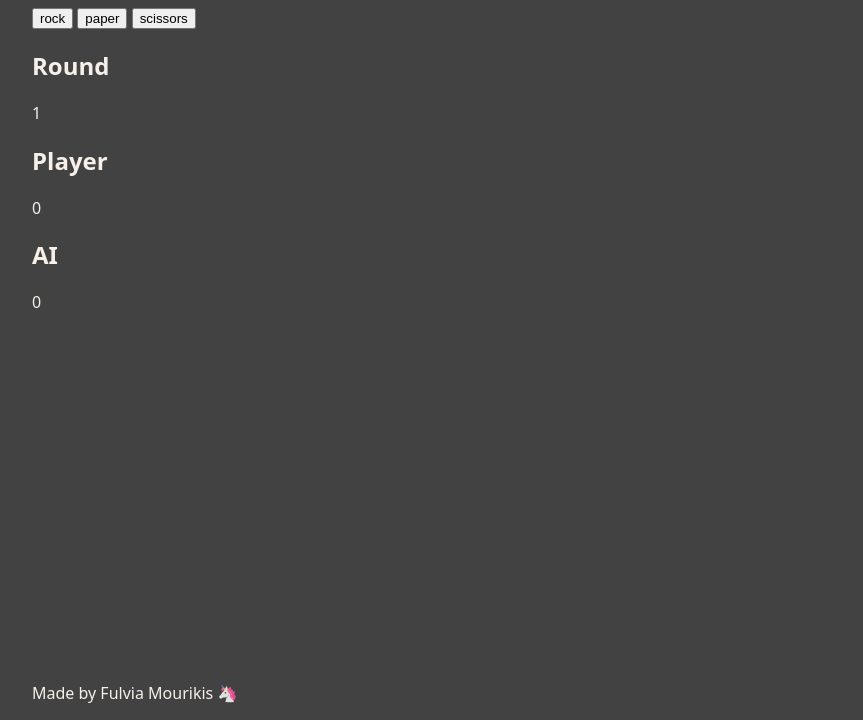
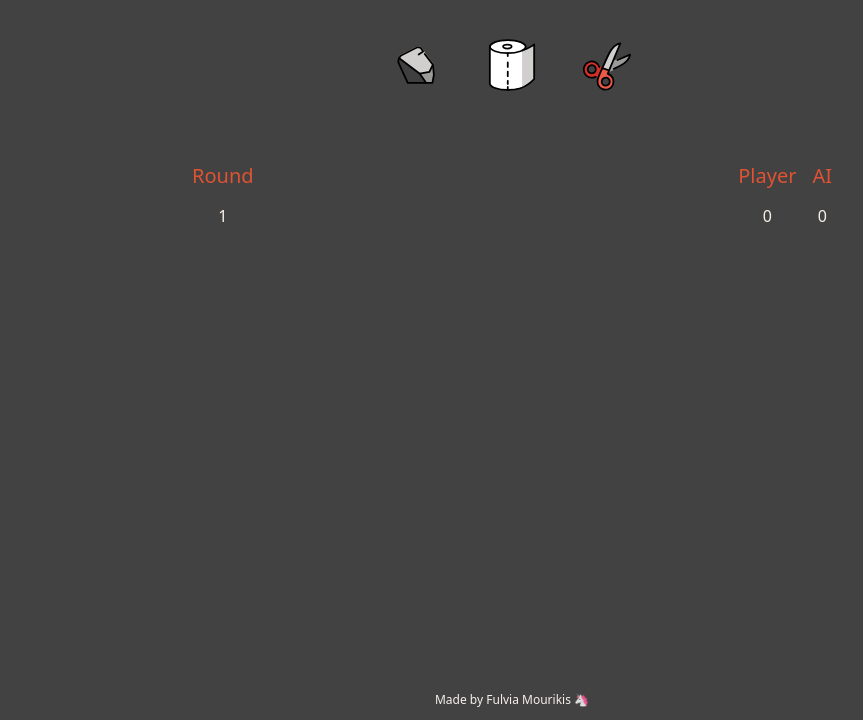
Before and after one commit to zum281/rock-paper-scissors, a plain HTML site: page index.html in a window 1280 px wide. Shown: the part 80-800 px from the top of the page, without its empty margins (128-991 px from the left). Drawn offline with Linux system fonts and the light colour scheme.

Commit message:
feat: add styling

```diff
--- a/index.html
+++ b/index.html
@@ -12,10 +12,21 @@
     </header>
     <main>
       <div class="choices">
-        <button id="rock">rock</button>
-        <button id="paper">paper</button>
-        <button id="scissors">scissors</button>
+        <button id="rock">
+          <img src="./assets/rock.svg" alt="rock" width="64" height="64" />
+        </button>
+        <button id="paper">
+          <img src="./assets/paper.svg" alt="paper" width="64" height="64" />
+        </button>
+        <button id="scissors">
+          <img
+            src="./assets/scissors.svg"
+            alt="scissors"
+            width="64"
+            height="64" />
+        </button>
       </div>
+      <div class="info">
         <div class="round-wrapper">
           <h2>Round</h2>
           <p id="round">1</p>
@@ -30,10 +41,10 @@
             <p id="ai-score">0</p>
           </div>
         </div>
-
         <div class="game-over">
           <h2>Game Over</h2>
           <p id="game-over-message"></p>
+        </div>
       </div>
     </main>
     <footer>
--- a/main.js
+++ b/main.js
@@ -63,8 +63,8 @@ const playGame = () => {
   let endGame = false;
 
   playerButtons.forEach((button) =>
-    button.addEventListener("click", (event) => {
-      const playerChoice = event.target.id;
+    button.addEventListener("click", (e) => {
+      const playerChoice = e.target.alt;
       const result = playRound(
         playerChoice,
         playerScore,
--- a/style.css
+++ b/style.css
@@ -3,8 +3,6 @@
   --fs-md: 1rem;
   --fs-lg: 1.25rem;
   --fs-xl: 1.5rem;
-  --fs-2xl: 2rem;
-  --fs-3xl: 4rem;
 
   --clr-gray-100: #f7f0e9;
   --clr-gray-900: #424242;
@@ -50,14 +48,88 @@ body {
 header,
 main,
 footer {
-  width: min(100% - 4rem, 60rem);
+  width: min(100% - 4rem, 40rem);
   margin-inline: auto;
+}
+
+h1 {
+  text-align: center;
+  font-size: var(--fs-xl);
+  font-weight: 400;
+}
+
+h2 {
+  font-size: var(--fs-lg);
+  font-weight: 400;
+  color: var(--clr-red-400);
 }
 
 main {
   flex-grow: 1;
 }
 
+.choices {
+  display: flex;
+  flex-wrap: wrap;
+  gap: 1rem;
+  align-items: center;
+  justify-content: center;
+  padding-block: 2.5rem;
+}
+
+.choices button {
+  cursor: pointer;
+  background: transparent;
+  border-radius: 0.5rem;
+  border: none;
+  outline: none;
+  display: grid;
+  place-items: center;
+  padding: 0.5rem;
+  transition: background-color 0.3s ease-in-out;
+}
+
+.choices button:hover {
+  background-color: var(--clr-gray-100);
+}
+
+.choices button:disabled {
+  cursor: not-allowed;
+  background-color: gray;
+}
+
+.choices button:disabled img {
+  filter: grayscale(100%);
+}
+
+.info {
+  display: flex;
+  flex-wrap: wrap;
+  align-items: center;
+  justify-content: space-between;
+  text-align: center;
+}
+
+.score-wrapper {
+  display: flex;
+  align-items: center;
+  gap: 1rem;
+}
+
+.round-wrapper {
+  order: 1;
+}
+
+.score-wrapper {
+  order: 3;
+}
+
 .game-over {
   display: none;
+  order: 2;
 }
+
+footer {
+  text-align: center;
+  font-size: var(--fs-sm);
+}
```
Lines whose indentation alone changed are shown as unchanged.
